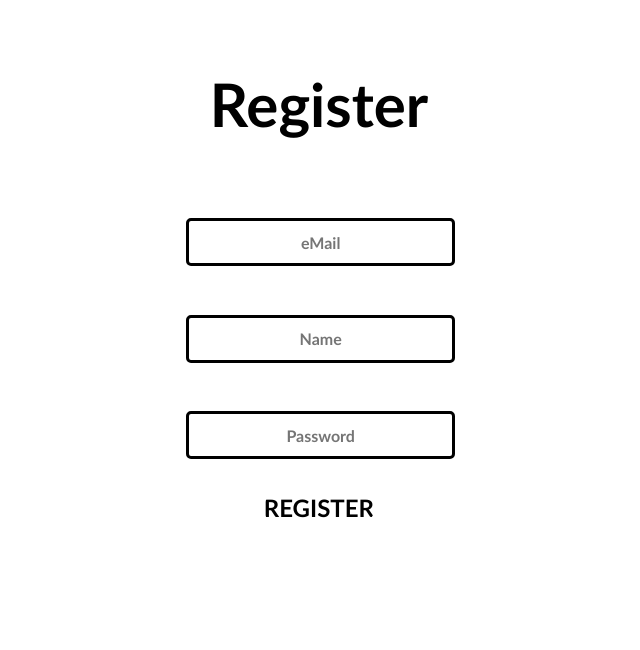
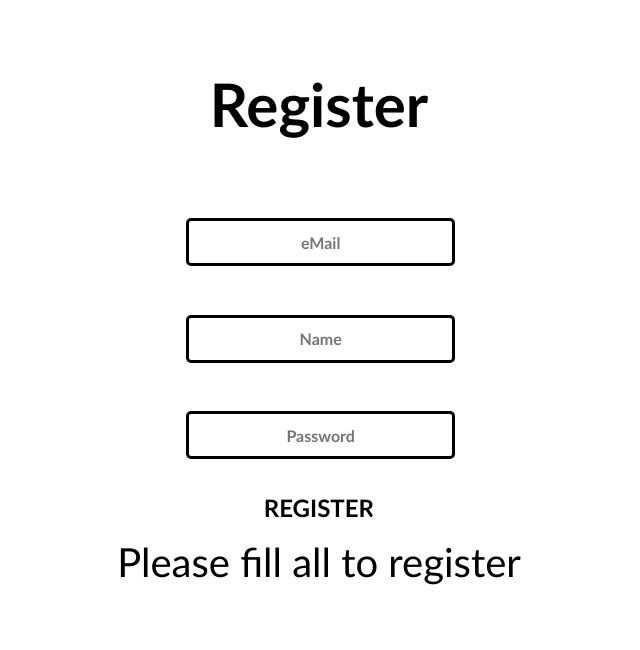
Before and after one commit to cleophass/petshop, a PHP site: page /registration.php in a window 1280 px wide. Shown: the top 650 px of the page, without its empty margins (321-961 px from the left). Run offline with PHP 8.4, Linux system fonts and the light colour scheme.

Commit message:
save mail to session when register

```diff
--- a/registration.php
+++ b/registration.php
@@ -52,6 +52,7 @@ require_once 'db.php';
                 $result = mysqli_query($connexion, $query);
                 if ($result) {
                     $_SESSION['name'] = $name;
+                    $_SESSION['mail'] = $mail;
                     echo "You have been registered";
                     echo "<br>
                 <a href=\"index.php\">Go Home 🏡⬅️</a>";
@@ -59,6 +60,8 @@ require_once 'db.php';
                     echo "Error you have not been registered";
                 }
             }
+        } else {
+            echo "Please fill all to register";
         }
         ?>
     </div>
```
